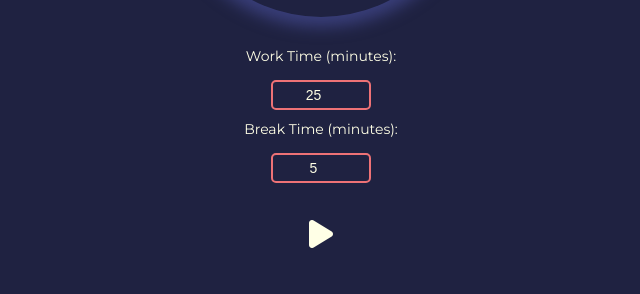
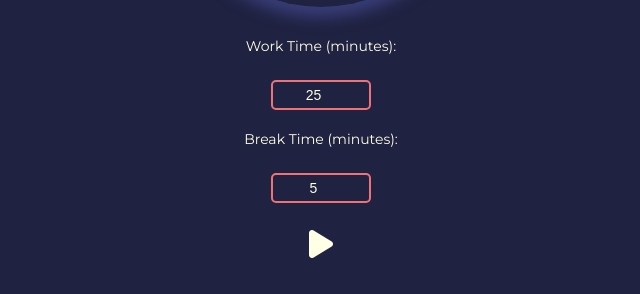
Before and after one commit to nanadotam/personal-pomodoro-timer, a plain HTML site: page frontend/index.html in a window 1280 px wide. Shown: the part 506-800 px from the top of the page, without its empty margins (319-959 px from the left). Drawn offline with Linux system fonts and the light colour scheme.

Commit message:
Minor bug fixes

```diff
--- a/frontend/script.js
+++ b/frontend/script.js
@@ -98,7 +98,7 @@ function resetTimer() {
     breakTime = 5; // Reset break time to default
 
     // Show the input form
-    document.querySelector('.time-settings').style.display = 'block';
+    document.querySelector('.time-settings').style.display = 'flex'; // Use flex to retain layout
 
     document.getElementById('start').style.display = 'block';
     document.getElementById('pause').style.display = 'none';
--- a/frontend/styles.css
+++ b/frontend/styles.css
@@ -125,9 +125,9 @@ section {
 .controls {
     margin-top: 3rem;
     display: flex;
-    flex-direction: column; /* Change to column to accommodate input fields */
-    align-items: center; /* Center align the items */
-    gap: 2rem; /* Add space between buttons and inputs */
+    flex-direction: column;
+    align-items: center;
+    gap: 1rem;
 }
 
 .controls button {
@@ -144,8 +144,10 @@ section {
     display: flex;
     flex-direction: column;
     align-items: center;
-    gap: 1rem;
+    gap: 2rem;
     margin-bottom: 1.5rem;
+    width: 100%; /* Ensure the form is full width */
+    text-align: center; /* Center align text and inputs */
 }
 
 .time-settings label {
```
